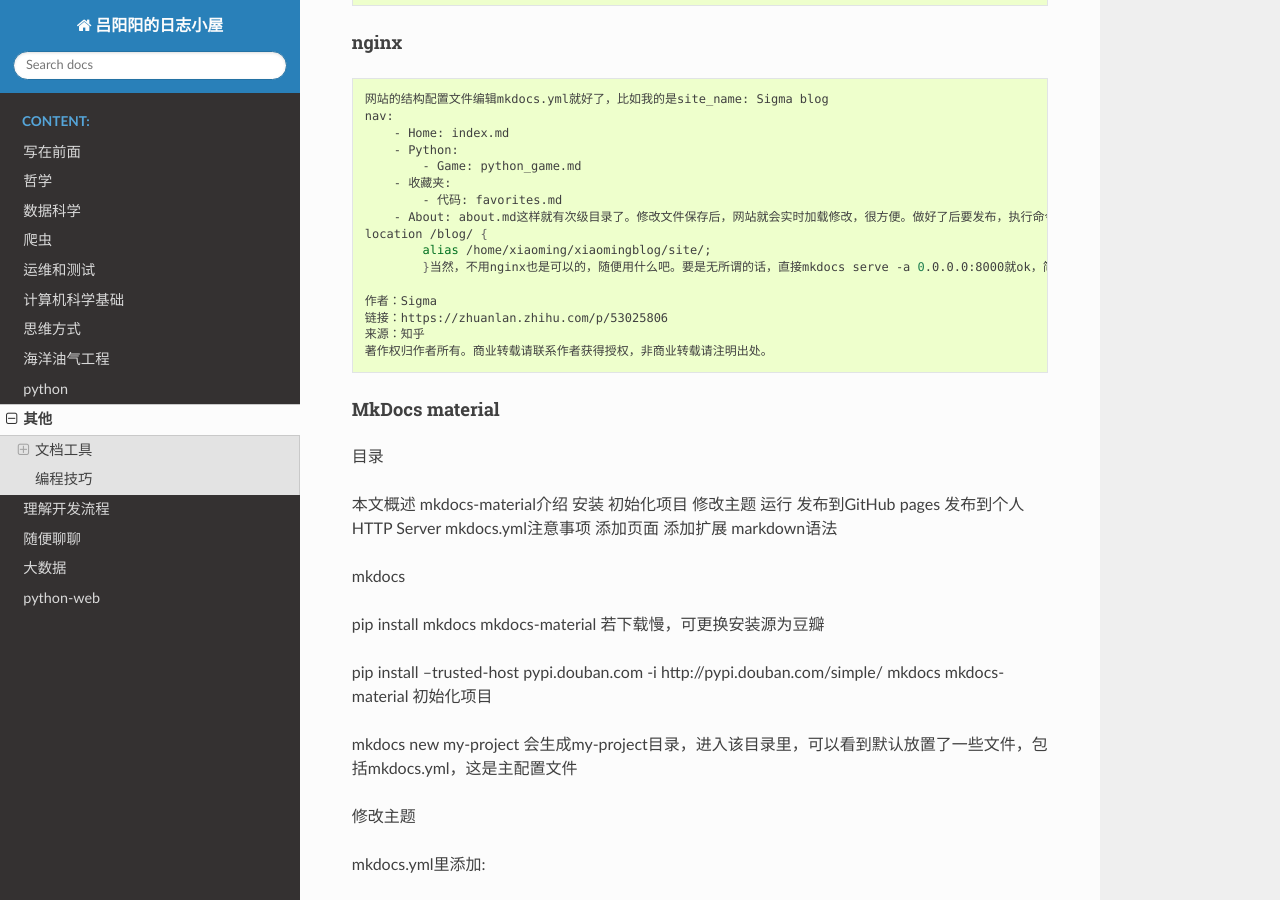
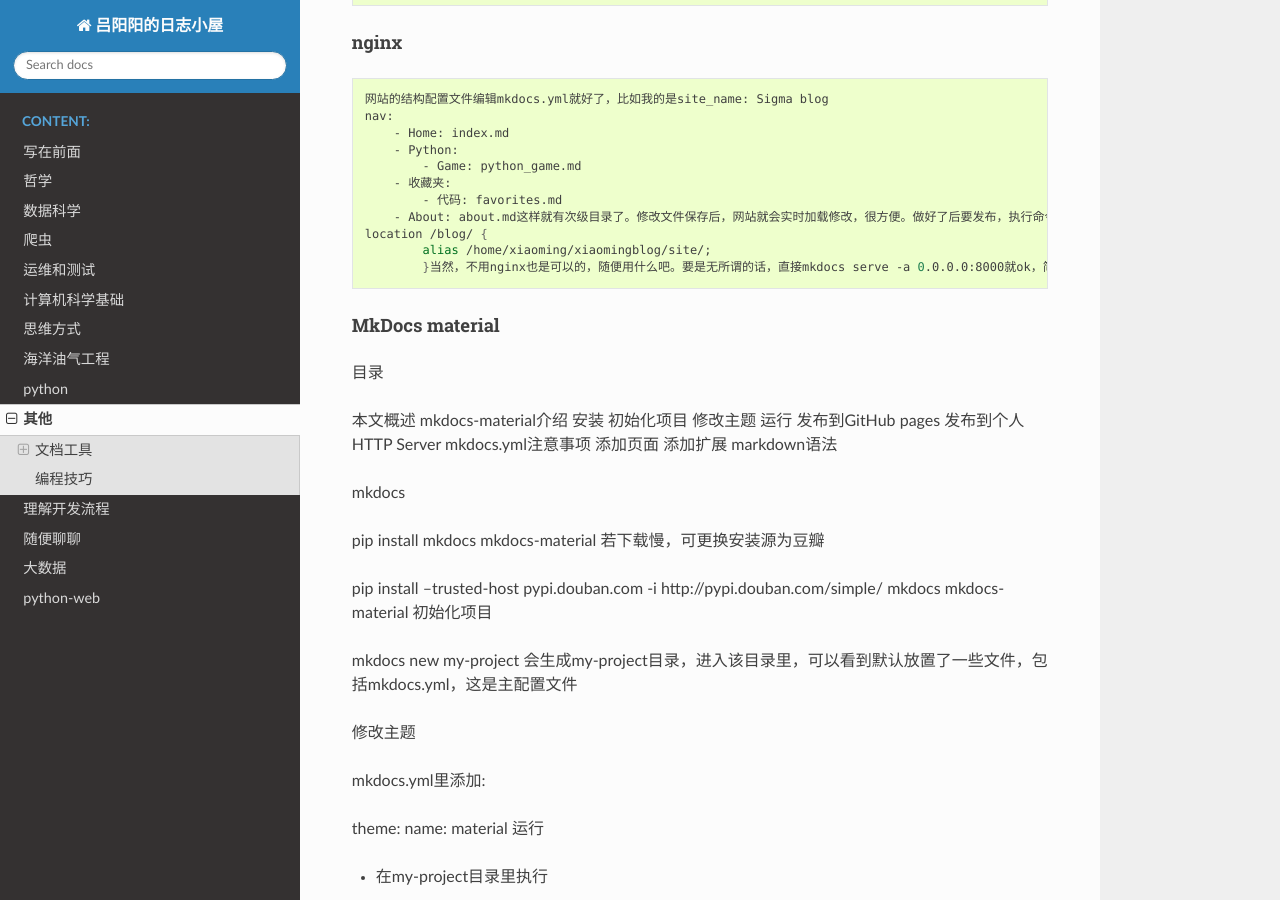
Before and after one commit to CAUCHY2932/mathematics, a Sphinx documentation site: the page built from source/chapter09_other.md, in a window 1280 px wide and 900 px high, scrolled down 945 px. Built offline with Sphinx 7.4.7 and the Read the Docs theme 2.0.0, drawn with Linux system fonts in a browser that asks for light colours.

Commit message:
change some files

````diff
--- a/source/chapter09_other.md
+++ b/source/chapter09_other.md
@@ -55,11 +55,6 @@ nav:
 location /blog/ {
         alias /home/xiaoming/xiaomingblog/site/;
 	}当然，不用nginx也是可以的，随便用什么吧。要是无所谓的话，直接mkdocs serve -a 0.0.0.0:8000就ok，简单粗暴。反正性能安全神马的，那都是后话了。
-
-作者：Sigma
-链接：https://zhuanlan.zhihu.com/p/53025806
-来源：知乎
-著作权归作者所有。商业转载请联系作者获得授权，非商业转载请注明出处。
 ```
 
 #### MkDocs material
````
Also changed, not shown: source/chapter08_python.md (+2 -0 lines).
